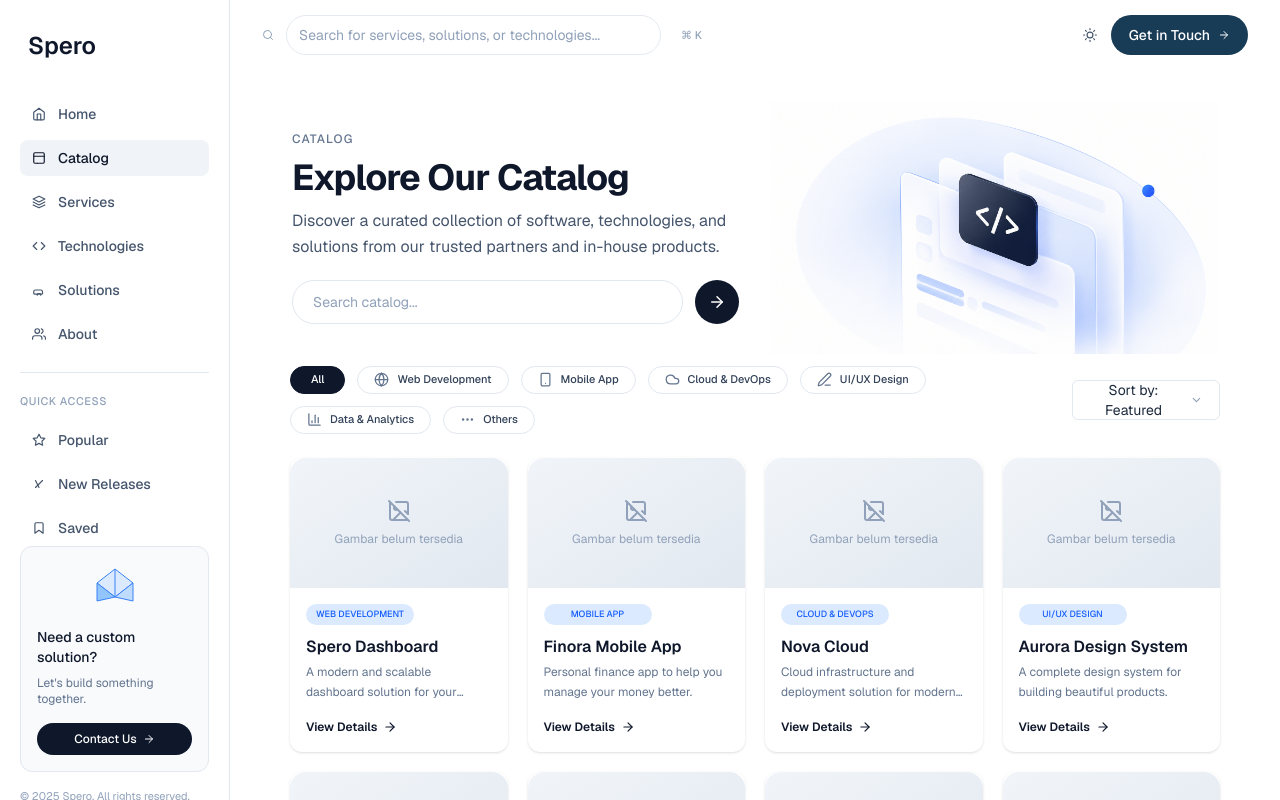
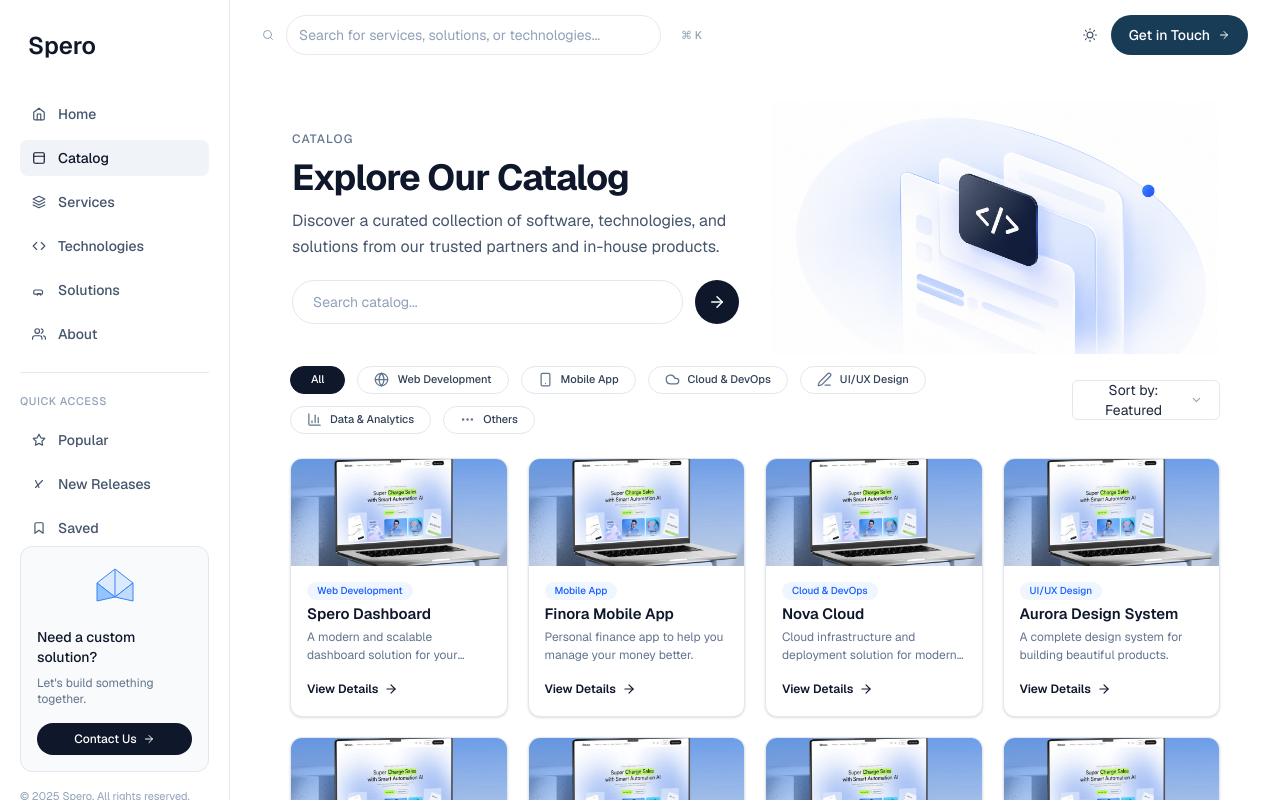
Before and after one commit to RamliWane/e-catalog-SPERO, a Next.js app: page /catalog in a window 1280 px wide. Built offline with nearby package versions, Linux system fonts and the light colour scheme.

Commit message:
redesign: redesign card in catalog

```diff
--- a/app/components/catalog/ProductCard.tsx
+++ b/app/components/catalog/ProductCard.tsx
@@ -1,6 +1,7 @@
+
 "use client"
 
-import { ArrowRight, Bookmark, ImageOff } from "lucide-react"
+import { ArrowRight } from "lucide-react"
 
 type ProductCardProps = {
   id: string
@@ -17,50 +18,39 @@ export default function ProductCard({
   name,
   category,
   description,
-  image,
-  isSaved,
-  onToggleSave,
 }: ProductCardProps) {
   return (
-    <article
-      className="group relative flex flex-col bg-white rounded-xl shadow-sm overflow-hidden transition-all duration-200 hover:shadow-md hover:-translate-y-[4px] focus-visible:outline-none focus-visible:ring-2 focus-visible:ring-slate-900 focus-visible:ring-offset-2"
-    >
-      <div className="relative w-full h-[130px] rounded-t-2xl overflow-hidden bg-gradient-to-br from-slate-100 to-slate-200">
-        {image ? (
-          <img
-            src={image}
-            alt={name}
-            className="w-full h-full object-cover"
-          />
-        ) : (
-          <div className="flex flex-col items-center justify-center w-full h-full text-slate-400">
-            <ImageOff size={24} />
-            <span className="mt-2 text-xs">Gambar belum tersedia</span>
-          </div>
-        )}
+    <article className="group flex min-w-0 flex-col overflow-hidden rounded-xl border border-slate-200 bg-white shadow-sm transition-all duration-200 hover:-translate-y-1 hover:shadow-md">
+      <div className="relative aspect-[2/1] w-full overflow-hidden bg-slate-100">
+        <img
+          src="/dummy-image-catalog.jpeg"
+          alt={name}
+          className="h-full w-full object-cover transition-transform duration-300 group-hover:scale-[1.03]"
+        />
       </div>
 
-      <div className="p-4 flex flex-col">
-        <div className="flex items-center w-27 justify-center bg-blue-100 rounded-full text-blue-600">
-          <span className="inline-flex items-center justify-start py-1 rounded-full text-[9px] font-medium uppercase">
-            {category}
-          </span>
-        </div>
-        <h3 className="mt-[12px] text-md font-semibold text-slate-900 leading-tight">
+      <div className="flex flex-1 flex-col p-4">
+        <span className="w-fit max-w-full truncate rounded-full bg-blue-50 px-2.5 py-1 text-[10px] font-medium leading-none text-blue-600">
+          {category}
+        </span>
+
+        <h3 className="mt-1 line-clamp-1 text-[15px] font-semibold leading-5 text-slate-900">
           {name}
         </h3>
-        <p className="mt-[6px] text-[12px] text-slate-500 leading-relaxed line-clamp-2">
+
+        <p className="mt-1 line-clamp-2 text-[12px] leading-[18px] text-slate-500">
           {description}
         </p>
-        <div className="mt-auto flex items-center justify-between pt-4">
+
+        <div className="mt-3">
           <a
             href="#"
-            className="text-[12px] font-semibold text-slate-900 hover:text-blue-600 transition-colors duration-150 flex items-center gap-1.5 focus-visible:outline-none focus-visible:ring-2 focus-visible:ring-slate-900"
+            className="inline-flex items-center gap-1.5 text-[12px] font-semibold text-slate-900 transition-colors duration-150 hover:text-blue-600 focus-visible:outline-none focus-visible:ring-2 focus-visible:ring-blue-600 focus-visible:ring-offset-2"
           >
             View Details
             <ArrowRight
               size={14}
-              className={`transition-transform duration-150 hover:translate-x-0.5`}
+              className="transition-transform duration-150 group-hover:translate-x-0.5"
             />
           </a>
         </div>
```
Also changed, not shown: public/dummy-image-catalog.jpeg (added).
